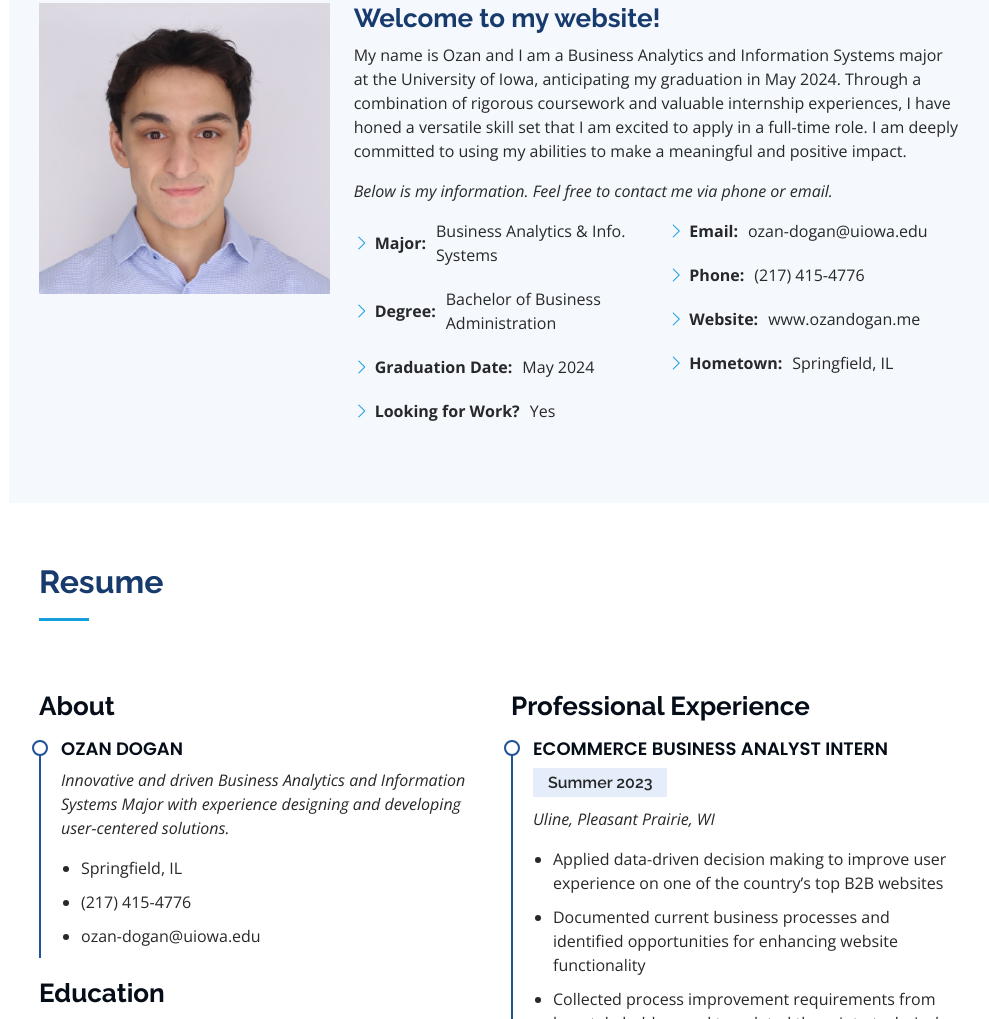
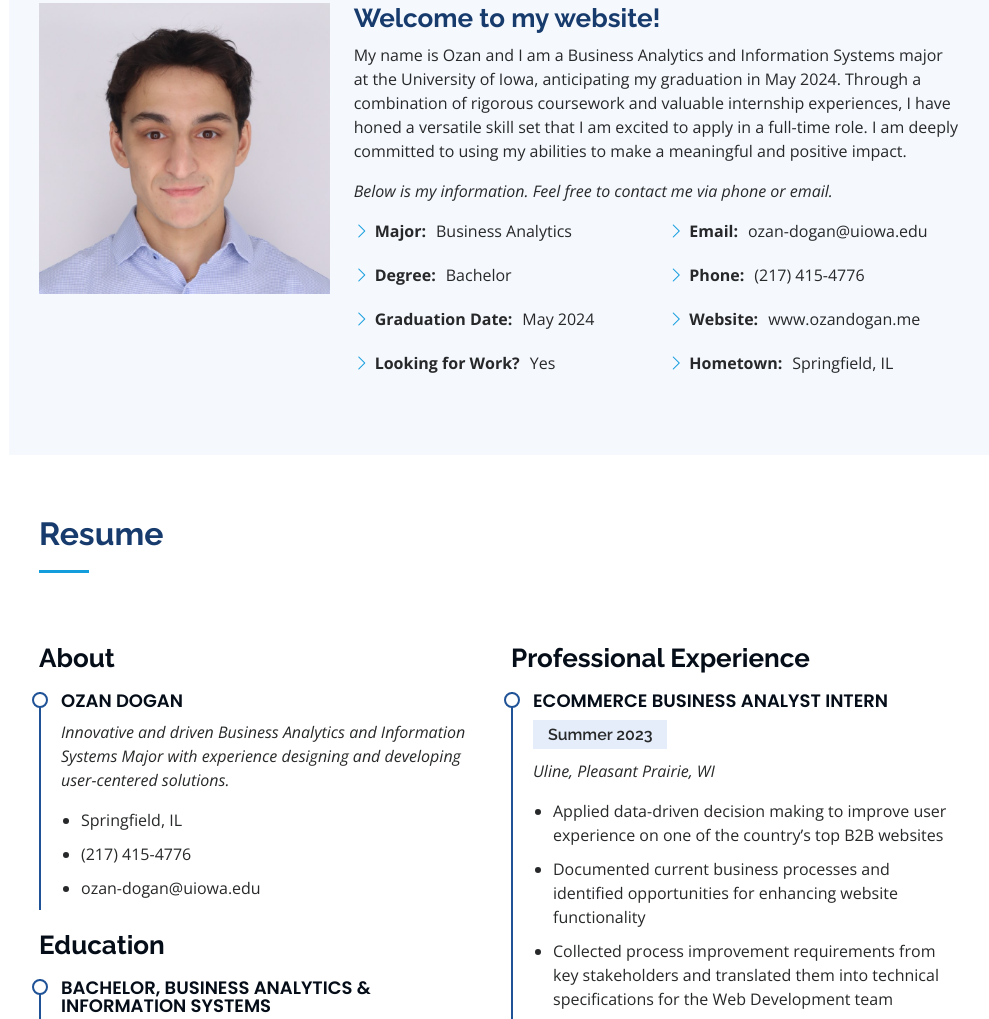
Before and after one commit to Ozan-Dogan/personal-web-page, a plain HTML site: page index.html in a window 1280 px wide. Shown: the part 965-1984 px from the top of the page, without its empty margins (291-1280 px from the left). Drawn offline with nearby package versions, Linux system fonts and the light colour scheme; files whose address does not match are found by name.

Commit message:
Fixed up spacing issue

```diff
--- a/index.html
+++ b/index.html
@@ -108,8 +108,8 @@
             <div class="row">
               <div class="col-lg-6">
                 <ul>
-                  <li><i class="bi bi-chevron-right"></i> <strong>Major:</strong> <span>Business Analytics &amp; Info. Systems</span></li>
-                  <li><i class="bi bi-chevron-right"></i> <strong>Degree:</strong> <span>Bachelor of Business Administration</span></li>
+                  <li><i class="bi bi-chevron-right"></i> <strong>Major:</strong> <span>Business Analytics</span></li>
+                  <li><i class="bi bi-chevron-right"></i> <strong>Degree:</strong> <span>Bachelor</span></li>
                   <li><i class="bi bi-chevron-right"></i> <strong>Graduation Date:</strong> <span>May 2024</span></li>
                   <li><i class="bi bi-chevron-right"></i> <strong>Looking for Work?</strong> <span>Yes</span></li>
                 </ul>
```
